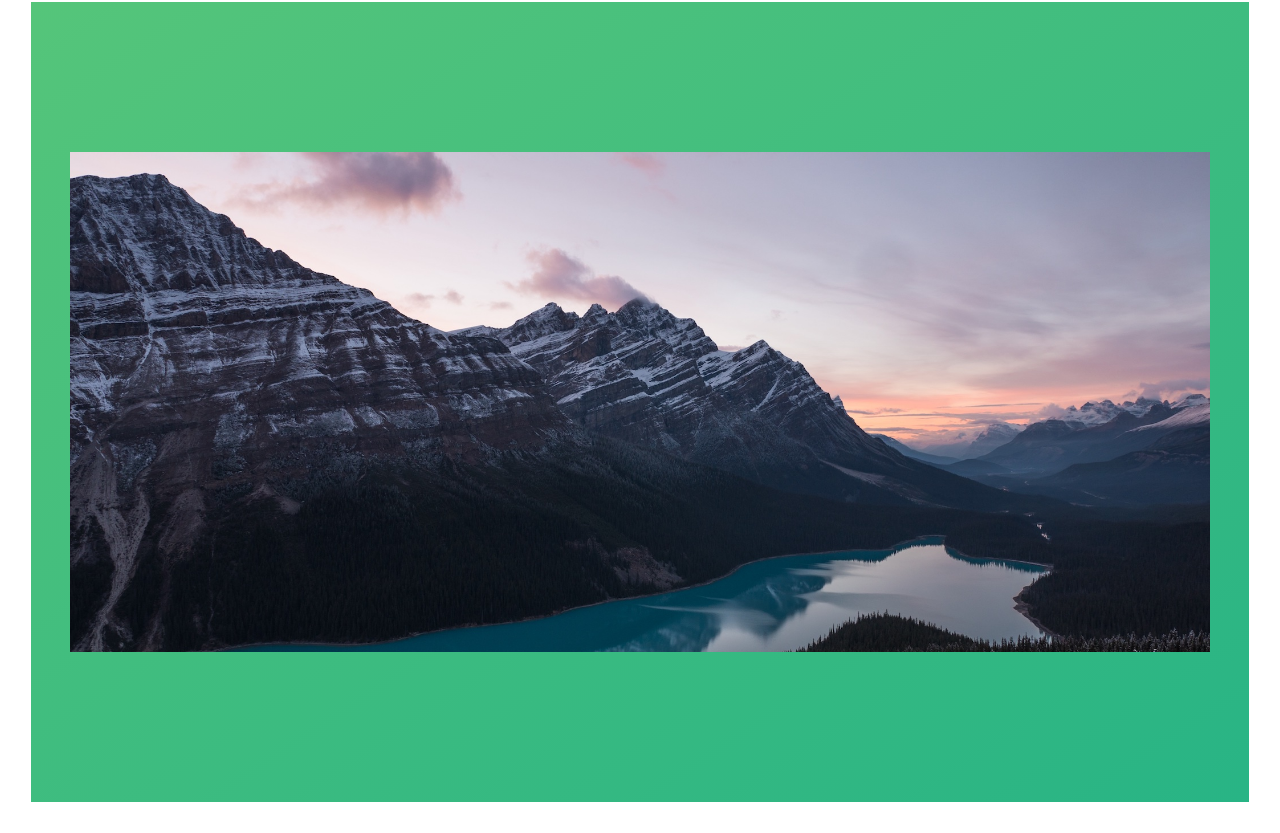
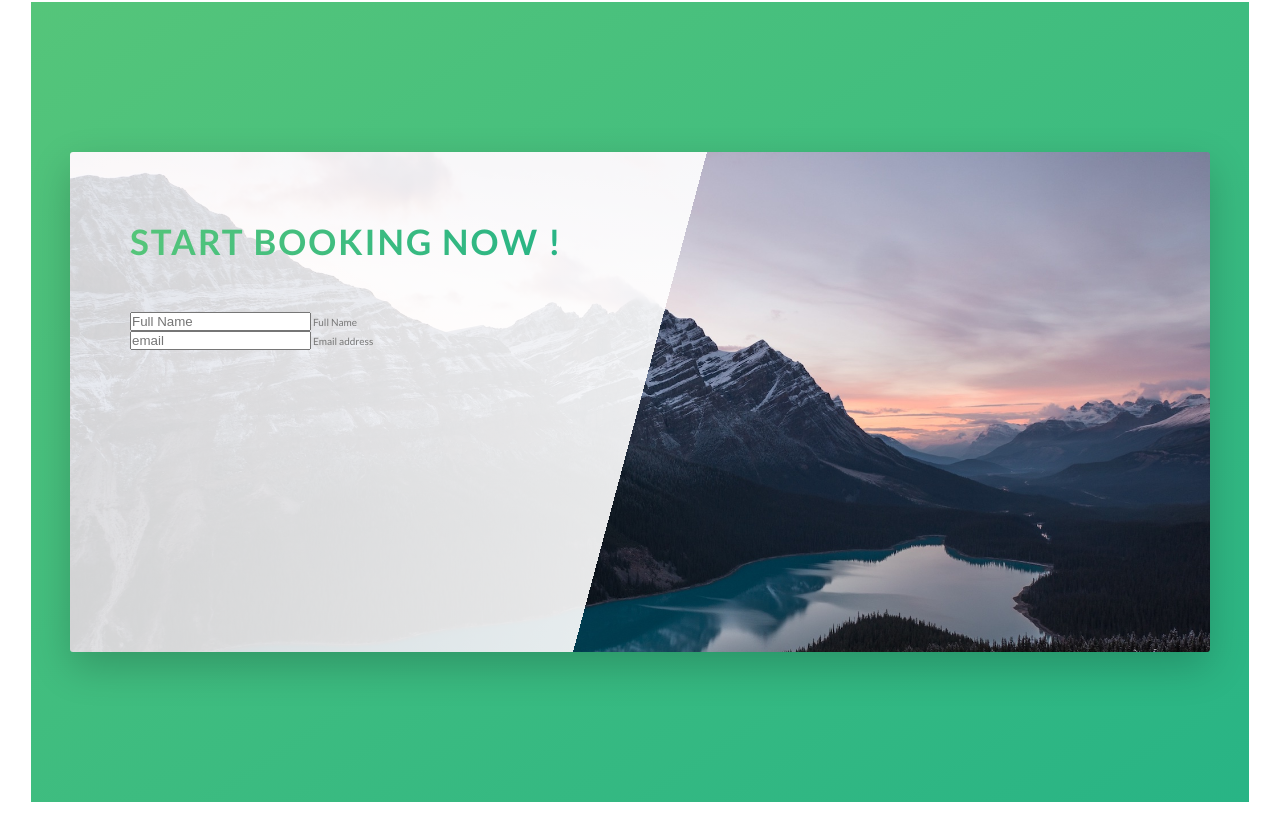
Before and after one commit to AyariAla/Natours-Sass, a website: page index.html in a window 1280 px wide. Shown: the part 4313-5146 px from the top of the page. Drawn offline with Linux system fonts and the light colour scheme; grey boxes are pictures that could not be loaded.

Commit message:
added book-section and div split with linear gradient trick , started adding form *

```diff
--- a/index.html
+++ b/index.html
@@ -295,7 +295,35 @@
       <!-- Booking section  -->
       <section class="section-book">
         <div class="row">
-          <div class="book"></div>
+          <div class="book">
+            <div class="book__form">
+              <form action="#" class="form">
+                <div class="u-margin-bottom-medium">
+                  <h2 class="heading-secondary">Start booking now !</h2>
+                </div>
+                <div class="form__group">
+                  <input
+                    type="text"
+                    class="form__input"
+                    placeholder="Full Name"
+                    required
+                    id="name"
+                  />
+                  <label class="form__label" for="name"> Full Name</label>
+                </div>
+                <div class="form__group">
+                  <input
+                    type="email"
+                    class="form__input"
+                    placeholder="email"
+                    required
+                    id="email"
+                  />
+                  <label class="form__label" for="email">Email address</label>
+                </div>
+              </form>
+            </div>
+          </div>
         </div>
       </section>
     </main>
--- a/sass/pages/_home.scss
+++ b/sass/pages/_home.scss
@@ -50,7 +50,29 @@
 }
 
 .book {
-  background-image: url(../img/nat-4.jpg);
+  // background-image: url(../img/nat-4.jpg);
+  // Changing this to get the same effect as a clip mask to divide the div but here we do it
+  // in a different manner
+  background-image: linear-gradient(
+      105deg,
+      rgba($color-white, 0.8) 0%,
+      rgba($color-white, 0.9) 50%,
+      transparent 50%
+    ),
+    // replace the transparent with orange
+    // at 0 we want white
+    // at 50 we want white
+    // since there will be no space because the gradient is supposed to start
+    // white at 50% and orange at 50% it will draw a line
+    // at 50 we want orange
+    url(../img/nat-4.jpg);
   background-size: 100%;
+  border-radius: 3px;
+  box-shadow: 0 1.5rem 4rem rgba($color-black, 0.2);
   height: 50rem;
+
+  &__form {
+    width: 50%;
+    padding: 6rem;
+  }
 }
```
Also changed, not shown: css/style.css, 1 other file.
